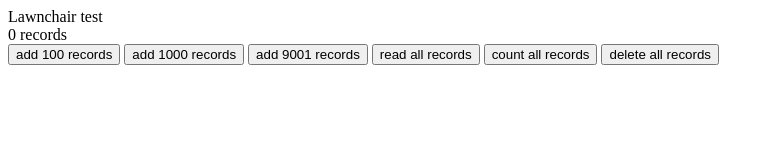
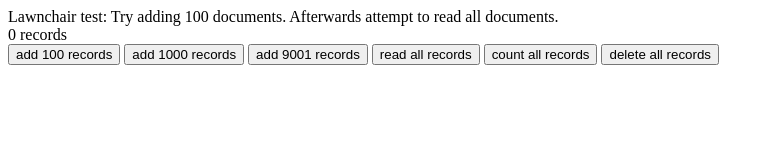
Before and after one commit to hayksaakian/lc_example, a plain HTML site: page index.html in a window 1280 px wide. Shown: the whole page, without its empty margins (0-774 px from the left). Drawn offline with Linux system fonts and the light colour scheme.

Commit message:
working example

```diff
--- a/index.html
+++ b/index.html
@@ -3,7 +3,8 @@
   <head>
   </head>
   <body>
-    <div>Lawnchair test</div>
+    <div>Lawnchair test: Try adding 100 documents.
+        Afterwards attempt to read all documents.</div>
 
     <div><span id='counter'>...</span> records</div>
     <button id='add_100'>add 100 records</button>
@@ -13,6 +14,7 @@
     <button id='count'>count all records</button>
     <button id='nuke'>delete all records</button>
     <div id='output'></div>
+    <!-- Lorem Ipsum to use as dummy text for documents -->
     <small id='lorem' hidden=true>
         Lorem ipsum dolor sit amet, consectetur adipiscing elit. Phasellus eu nisl et lacus tempus rutrum. In elit dolor, malesuada quis laoreet in, commodo in nibh. Aliquam erat volutpat. Phasellus varius libero eu nisi viverra rutrum. Pellentesque habitant morbi tristique senectus et netus et malesuada fames ac turpis egestas. Sed eu lorem odio. Duis malesuada molestie purus, non iaculis tortor dignissim sit amet. Vivamus eu est tellus, ut egestas metus. Nulla facilisi. In massa lacus, rutrum sit amet aliquam eget, hendrerit sit amet massa. Proin venenatis sodales blandit. Mauris interdum lorem ut enim convallis at vehicula justo congue. Vestibulum justo metus, molestie dignissim eleifend quis, sagittis consequat turpis. Nulla facilisi. In vitae leo et neque fermentum suscipit.
 
--- a/index.js
+++ b/index.js
@@ -48,7 +48,7 @@ function read_all(){
   	output.push(dummy.value);
   	if (total - 1 == i){
   		console.log('done reading '+i+' records');
-		  //$('#output').html(output.join('<br>'));
+		  $('#output').html(output.join('<br>'));
   	}else {
   		if (total % i <= 3){
 	  		console.log(i+'...'+dummy.key)
```
